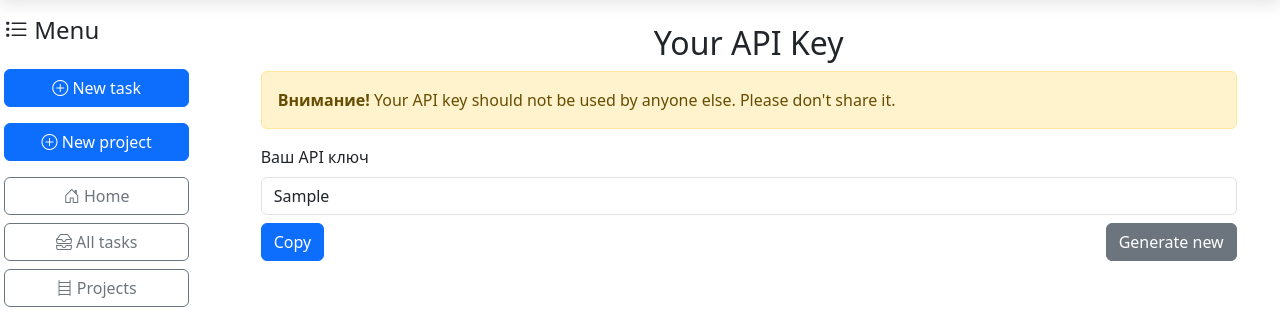
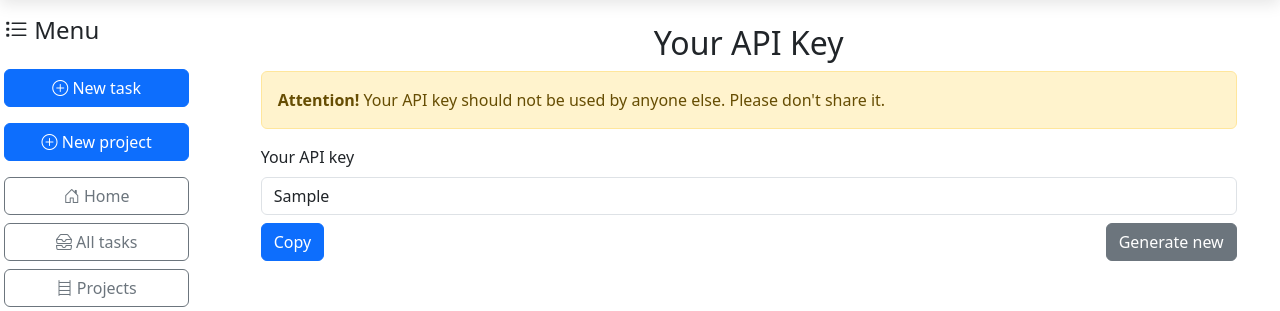
Before and after one commit to 8leonid888-che8/Yandex_lyceum_Web_Produs, a Flask app: page /produs_api in a window 1280 px wide. Shown: the part 76-387 px from the top of the page. Run offline with Flask 3, Linux system fonts and the light colour scheme; a user stored in the database is signed in; tables that the repository leaves empty hold one stand-in row (values such as "Sample post"); parts of the project's set-up code (start-up, migrations or seed data) failed here and were passed over.

Commit message:
готовое приложение

```diff
--- a/templates/produs_api.html
+++ b/templates/produs_api.html
@@ -4,11 +4,11 @@
 <div class="container" style="max-width: 1000px;">
     <h2 class="mt-4 text-center">Your API Key</h2>
     <div class="alert alert-warning" role="alert">
-        <strong>Внимание!</strong> Your API key should not be used by anyone else. Please don't share it.
+        <strong>Attention!</strong> Your API key should not be used by anyone else. Please don't share it.
     </div>
 
     <div class="mb-3">
-        <label for="apiKey" class="form-label">Ваш API ключ</label>
+        <label for="apiKey" class="form-label">Your API key</label>
         <input type="text" class="form-control" id="apiKey" value="{{ user_api }}" readonly>
         <div class="d-flex justify-content-between mt-2">
             <button class="btn btn-primary" onclick="copyToClipboard()">Copy</button>
```
